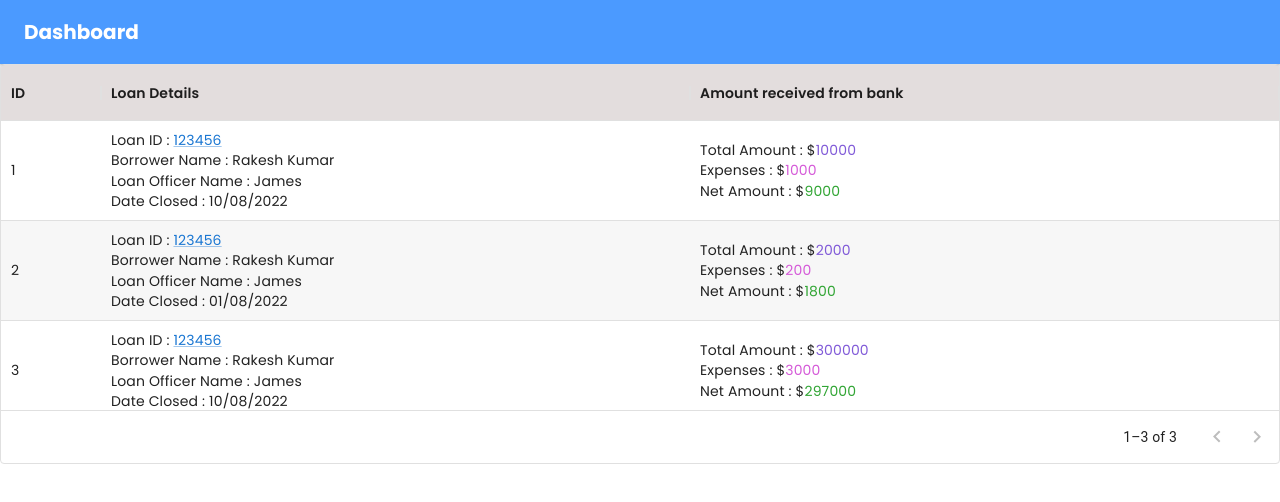
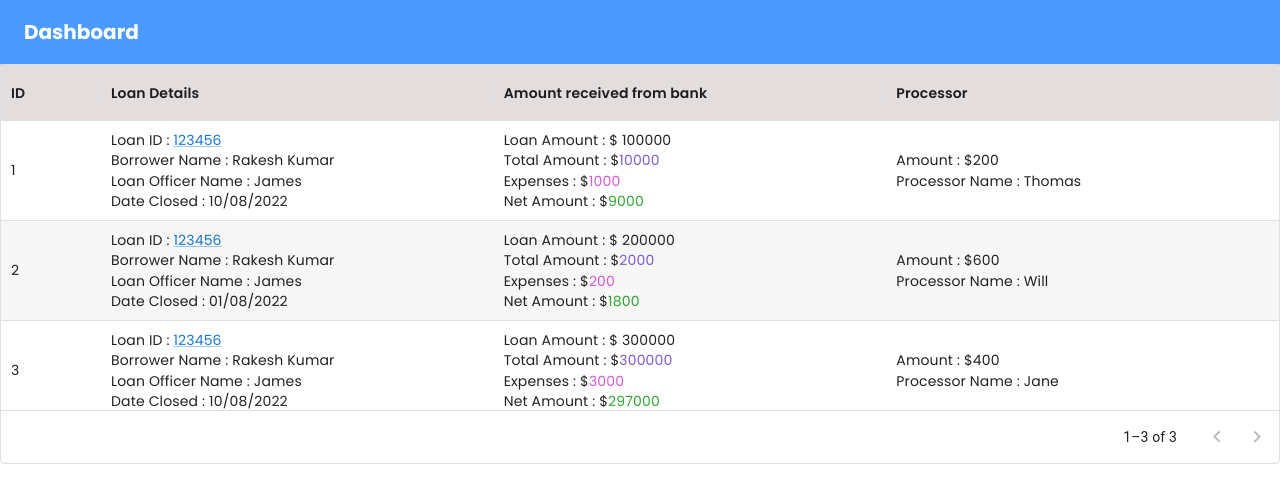
Before and after one commit to GuleriaRakesh/Capital_project, a React (Create React App) app: page / in a window 1280 px wide. Shown: the top 502 px of the page. Built offline with nearby package versions, Linux system fonts and the light colour scheme.

Commit message:
Processor added

```diff
--- a/src/components/HomeComponents/HomePage.tsx
+++ b/src/components/HomeComponents/HomePage.tsx
@@ -48,8 +48,11 @@ export default function HomePage() {
         loan_date: "10/08/2022",
       },
       loan_id: 123456,
+      loan_amount: 100000,
       borrower_name: "Rakesh Kumar",
       Loan_officer_name: "James",
+      Processor_name: "Thomas",
+      Processor_amount: 200,
     },
     {
       id: 2,
@@ -68,8 +71,11 @@ export default function HomePage() {
         loan_date: "01/08/2022",
       },
       loan_id: 123456,
+      loan_amount: 200000,
       borrower_name: "Rakesh Kumar",
       Loan_officer_name: "James",
+      Processor_name: "Will",
+      Processor_amount: 600,
     },
     {
       id: 3,
@@ -88,8 +94,11 @@ export default function HomePage() {
         loan_date: "10/08/2022",
       },
       loan_id: 123456,
+      loan_amount: 300000,
       borrower_name: "Rakesh Kumar",
       Loan_officer_name: "James",
+      Processor_name: "Jane",
+      Processor_amount: 400,
     },
   ]);
   const [isShownAmount, setIsShownAmount] = useState<boolean>(false);
@@ -157,15 +166,18 @@ export default function HomePage() {
               style={{ cursor: "pointer", display: "flex" }}
             >
               <Box>
+                <Box>Loan Amount : $ {params.row.loan_amount}</Box>
                 <Box sx={{ display: "flex" }}>
                   <Box>Total Amount : $ </Box>
                   <Box
+                    className="myDIV"
                     sx={{ color: "#805ad8" }}
                     onMouseOver={() => {
                       setDialogContent(params.row);
                       setDialogType("amount");
                       setIsShownAmount(true);
                     }}
+                  // onMouseLeave={() => setIsShownAmount(false)}
                   >
                     {params.row.amount_received}
                   </Box>
@@ -174,11 +186,13 @@ export default function HomePage() {
                   <Box>Expenses : $ </Box>
                   <Box
                     sx={{ color: "#d55ad8" }}
+                    className="myDIV"
                     onMouseOver={() => {
                       setDialogContent(params.row);
                       setDialogType("expenses");
                       setIsShownAmount(true);
                     }}
+                  // onMouseLeave={() => setIsShownAmount(false)}
                   >
                     {params.row.expenses}
                   </Box>
@@ -193,6 +207,29 @@ export default function HomePage() {
               </Box>
             </Box>
 
+          </>
+        );
+      },
+    },
+    {
+      field: "processor",
+      headerName: "Processor",
+      flex: 1,
+      sortable: false,
+      align: "left",
+      headerClassName: "super-app-theme--header",
+      renderCell: (params) => {
+        return (
+          <>
+            <Box
+              className="name_main"
+              style={{ cursor: "pointer", display: "flex" }}
+            >
+              <Box>
+                <Box>Amount : ${params.row.Processor_amount}</Box>
+                <Box>Processor Name : {params.row.Processor_name}</Box>
+              </Box>
+            </Box>
           </>
         );
       },
@@ -220,6 +257,16 @@ export default function HomePage() {
             textAlign: "left",
           }}
         >
+          <Tabledialog
+            isShownAmount={isShownAmount}
+            setAmount={setAmount}
+            setIsEditable={setIsEditable}
+            dialogType={dialogType}
+            setIsShownAmount={setIsShownAmount}
+            dialogContent={dialogContent}
+            handleEditValues={handleEditValues}
+            isEditable={isEditable}
+          />
           <DataGrid
             rows={rowValues}
             columns={columns}
@@ -232,16 +279,6 @@ export default function HomePage() {
             disableSelectionOnClick
             experimentalFeatures={{ newEditingApi: true }}
           />
-          <Tabledialog
-            isShownAmount={isShownAmount}
-            setAmount={setAmount}
-            setIsEditable={setIsEditable}
-            dialogType={dialogType}
-            setIsShownAmount={setIsShownAmount}
-            dialogContent={dialogContent}
-            handleEditValues={handleEditValues}
-            isEditable={isEditable}
-          />
         </Box>
       </div>
     </HomeStyles>
```
